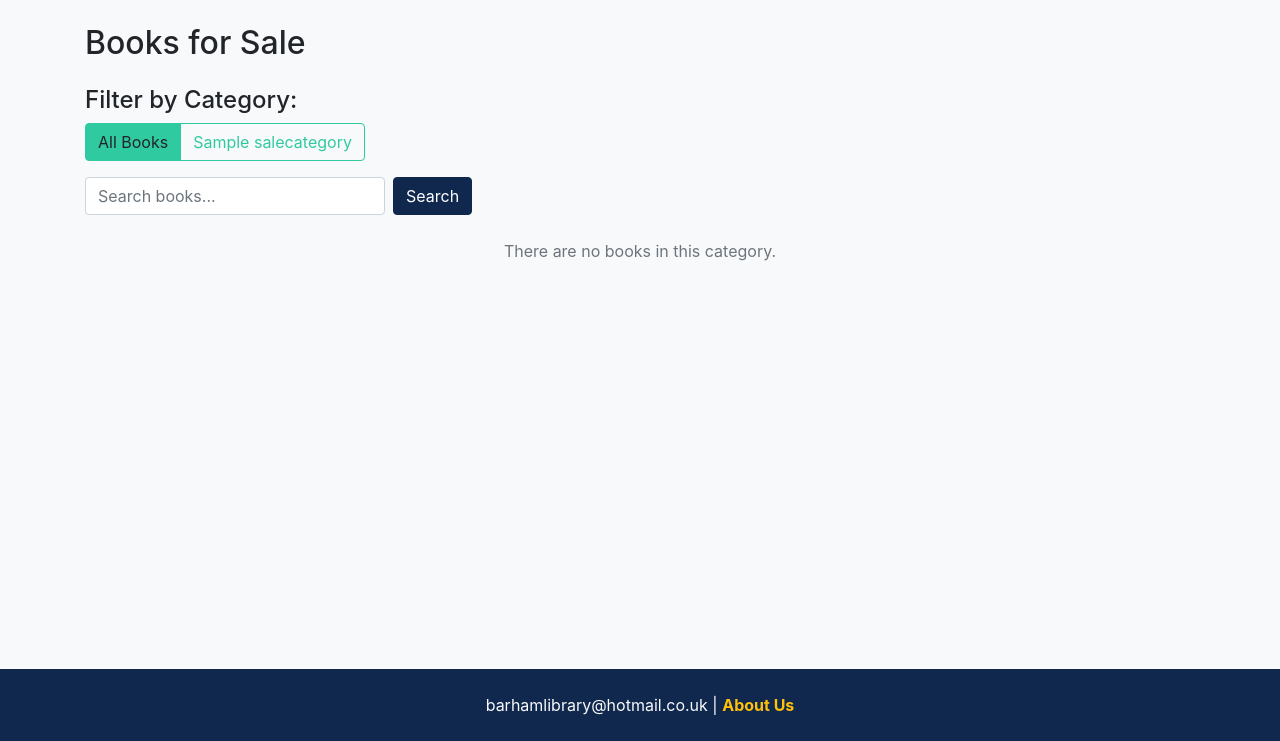
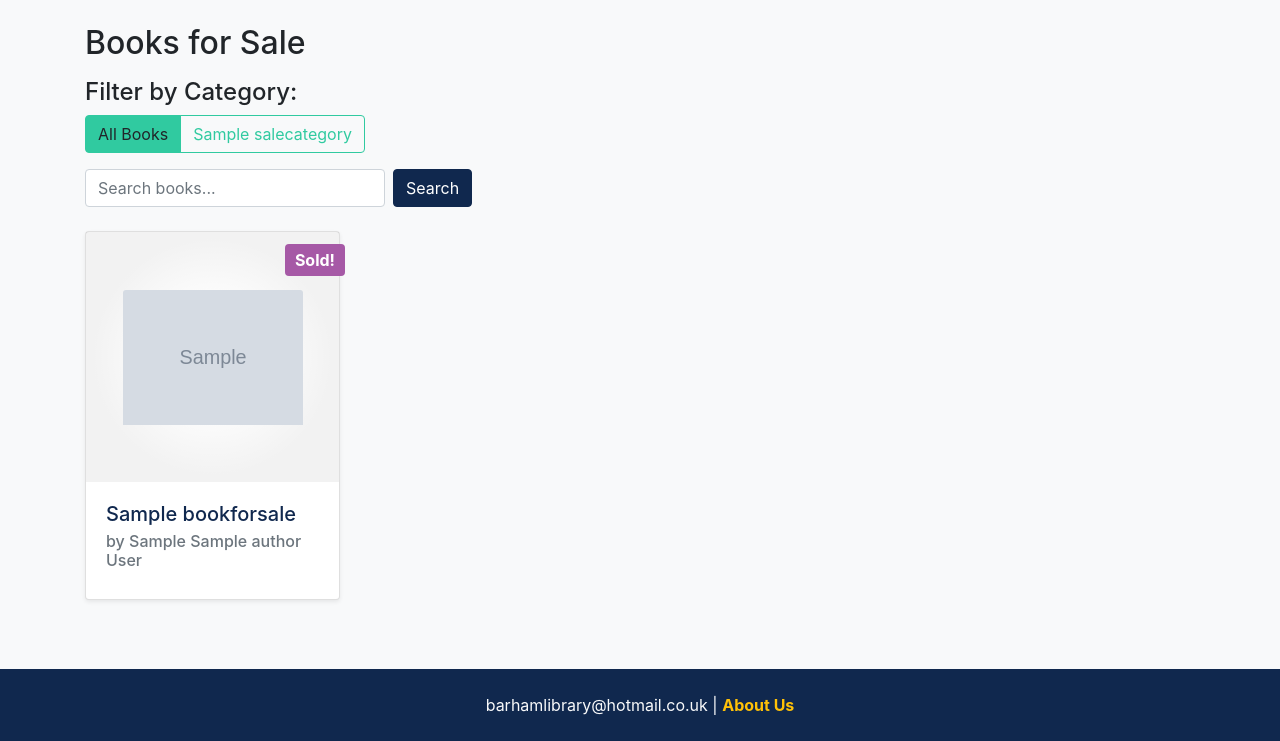
Before and after one commit to shisinbin/barham-books, a Django app: page /books/books-for-sale/ in a window 1280 px wide. Shown: the part 59-800 px from the top of the page. Run offline with Django 3.2, Linux system fonts and the light colour scheme; tables that the repository leaves empty hold one stand-in row (values such as "Sample post"); grey boxes marked "Sample" are stand-in pictures; parts of the project's set-up code (start-up, migrations or seed data) failed here and were passed over; some libraries are stand-ins or nearby versions.

Commit message:
Add ability to delete book for sale, add sold flag, order books for sale

```diff
--- a/blib/static/css/style.css
+++ b/blib/static/css/style.css
@@ -217,6 +217,21 @@ img {
   );
   display: grid;
   place-content: center;
+  position: relative;
+}
+
+.book-img-container .flag {
+  position: absolute;
+  top: 12px;
+  right: -6px;
+  height: 32px;
+  line-height: 32px;
+  border-radius: 4px;
+  font-size: 1rem;
+  font-weight: bold;
+  color: white;
+  background: hsl(300, 30%, 50%);
+  padding: 0 10px;
 }
 
 .book-img {
--- a/books/urls.py
+++ b/books/urls.py
@@ -49,3 +49,7 @@ urlpatterns += [
     path('books-for-sale/<int:book_id>/lookup_book_cover/', views.lookup_book_for_sale_cover, name='lookup_book_for_sale_cover'),
     path('books-for-sale/<int:book_id>/associate_book_cover/', views.associate_book_for_sale_cover, name='associate_book_for_sale_cover'),
 ]
+
+urlpatterns += [
+  path('books_for_sale/<slug:slug>/delete/', views.delete_book_for_sale, name='book_for_sale_delete'),
+]
--- a/books/views.py
+++ b/books/views.py
@@ -818,7 +818,9 @@ from .models import BookForSale, SaleCategory
 
 def books_for_sale_list(request, sale_category_code=None):
     sale_category = None
-    books = BookForSale.objects.filter(is_sold=False)
+    # books = BookForSale.objects.filter(is_sold=False)
+    # books = BookForSale.objects.all()
+    books = BookForSale.objects.order_by('is_sold', 'title')
     categories = SaleCategory.objects.all()
 
     # Filter by category if provided
@@ -1082,3 +1084,12 @@ def associate_book_for_sale_cover(request, book_id):
             return redirect(book_for_sale.get_absolute_url())
 
     return redirect(book_for_sale.get_absolute_url())
+
+@staff_member_required
+def delete_book_for_sale(request, slug):
+    book = get_object_or_404(BookForSale, slug=slug)
+
+    if request.method == 'POST':
+        book.delete()
+        messages.success(request, f'The book "{book.title}" was successfully deleted.')
+        return redirect('books_for_sale_list')
--- a/templates/books/books.html
+++ b/templates/books/books.html
@@ -79,7 +79,7 @@
     <section class="container text-white pb-5">
       <div class="container text-center position-relative my-5" style="z-index: 1;">
         <h1 class="display-4" style="text-shadow: 2px 4px 8px hsl(0deg 0% 0% / 0.25);">Search Our Library</h1>
-        <p class="lead my-4" style="text-shadow: 2px 4px 8px hsl(0deg 0% 0% / 0.25);">Find your next favorite book in our extensive library collection.</p>
+        <p class="lead my-4" style="text-shadow: 2px 4px 8px hsl(0deg 0% 0% / 0.25);">Find your next favorite book to borrow.</p>
 
         <!-- Search Form -->
         <form action="{% url 'book_search' %}" method="GET" class="mt-4">
--- a/templates/books/books_for_sale_list.html
+++ b/templates/books/books_for_sale_list.html
@@ -11,8 +11,8 @@
     {% include 'partials/_alerts.html' %}
 
     <!-- Page Heading -->
-    <div class="d-flex align-items-center">
-      <h2 class="mb-4">
+    <div class="d-flex align-items-baseline mb-2">
+      <h2>
         Books for Sale{% if sale_category %}
           in {{ sale_category.name }}
         {% endif %}
@@ -56,12 +56,15 @@
                   {% else %}
                     <img src="{% static 'img/blank.png' %}" class="card-img-top book-img" alt="No cover available" />
                   {% endif %}
+                  {% if book.is_sold %}
+                    <div class="flag">Sold!</div>
+                  {% endif %}
                 </div>
 
                 <div class="card-body">
                   <h5 class="card-title">{{ book.title }}</h5>
                   <h6 class="card-subtitle mb-2 text-muted">by {{ book.author }}</h6>
-                  {% if book.price %}
+                  {% if book.price and not book.is_sold %}
                     <p class="card-text text-right text-danger" style="margin-top: -0.5rem;">£{{ book.price|floatformat:2 }}</p>
                   {% endif %}
                 </div>
```
Also changed, not shown: templates/books/book_for_sale_detail.html (+26 -1 lines).
